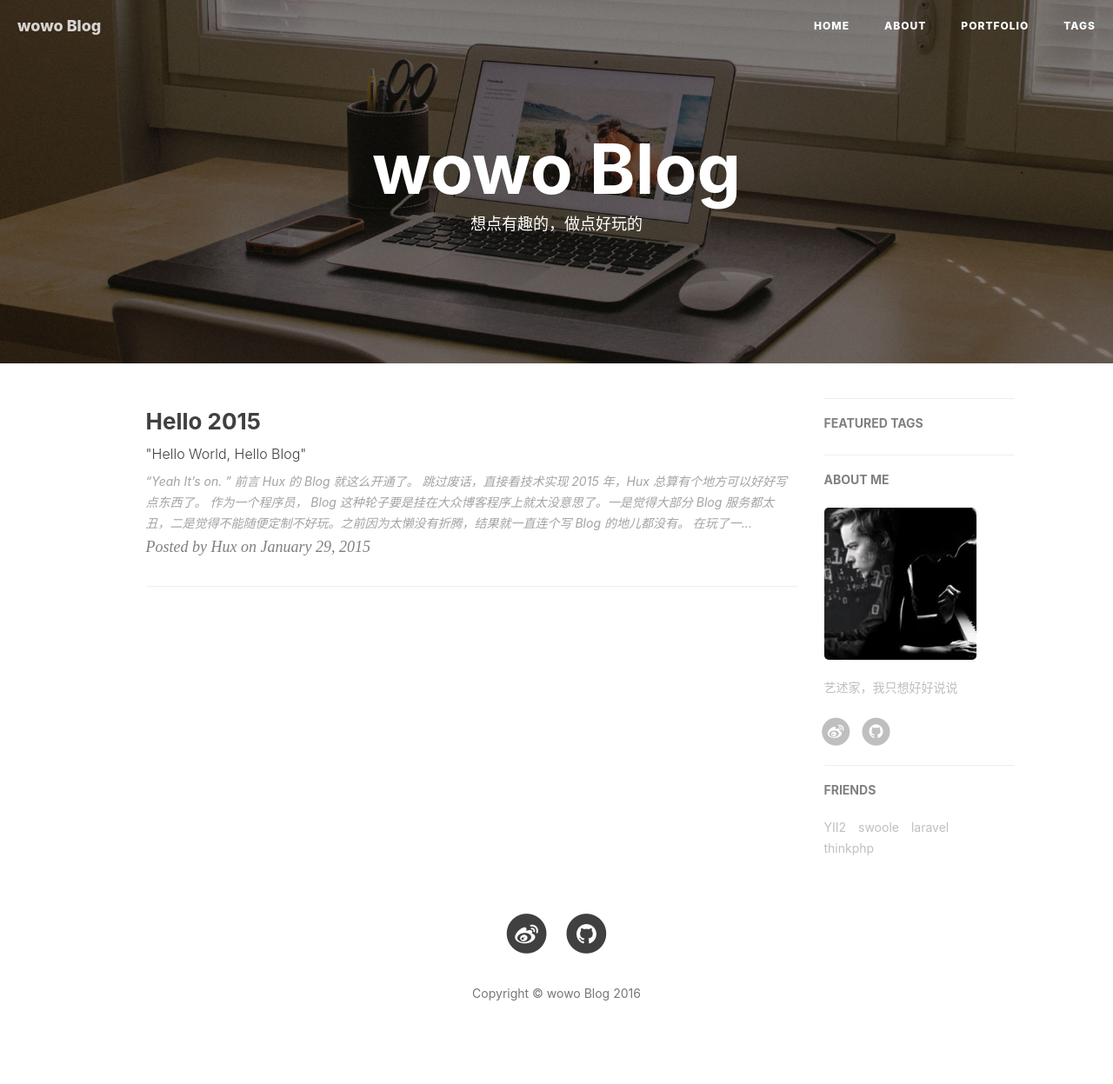
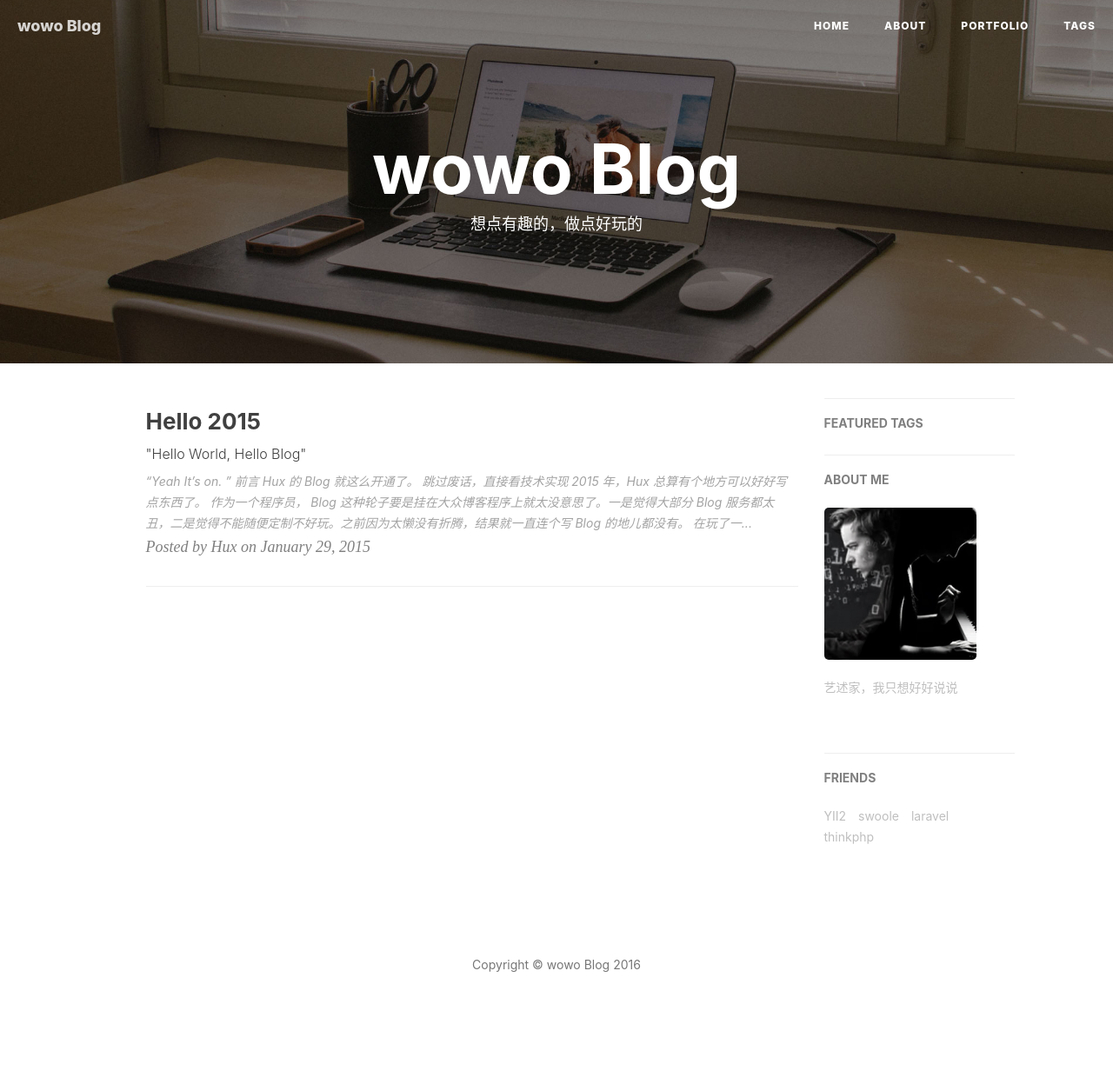
Before and after one commit to aa4933/aa4933.github.io, a Jekyll site: the page built from index.html, in a window 1280 px wide. Shown: the whole page at 87% size. Built offline with Jekyll 4.4.1, drawn with Linux system fonts in a browser that asks for light colours; nearby versions of some CDN libraries; the list of posts is cut into pages by our own code; comment, search, counter and statistics services are not loaded; after the commit the page ends 1214 px from its top, so only the background shows below that.

Commit message:
剔除bug

```diff
--- a/_includes/head.html
+++ b/_includes/head.html
@@ -21,7 +21,7 @@
     <!-- Custom Fonts -->
     <!-- <link href="http://maxcdn.bootstrapcdn.com/font-awesome/4.3.0/css/font-awesome.min.css" rel="stylesheet" type="text/css"> -->
     <!-- Hux change font-awesome CDN to qiniu -->
-    <link href="http://cdn.staticfile.org/font-awesome/4.2.0/css/font-awesome.min.css" rel="stylesheet" type="text/css">
+    <!-- <link href="http://cdn.staticfile.org/font-awesome/4.2.0/css/font-awesome.min.css" rel="stylesheet" type="text/css"> -->
 
 
     <!-- Hux Delete, sad but pending in China
```
Also changed, not shown: img/icon_wechat.png (added).
